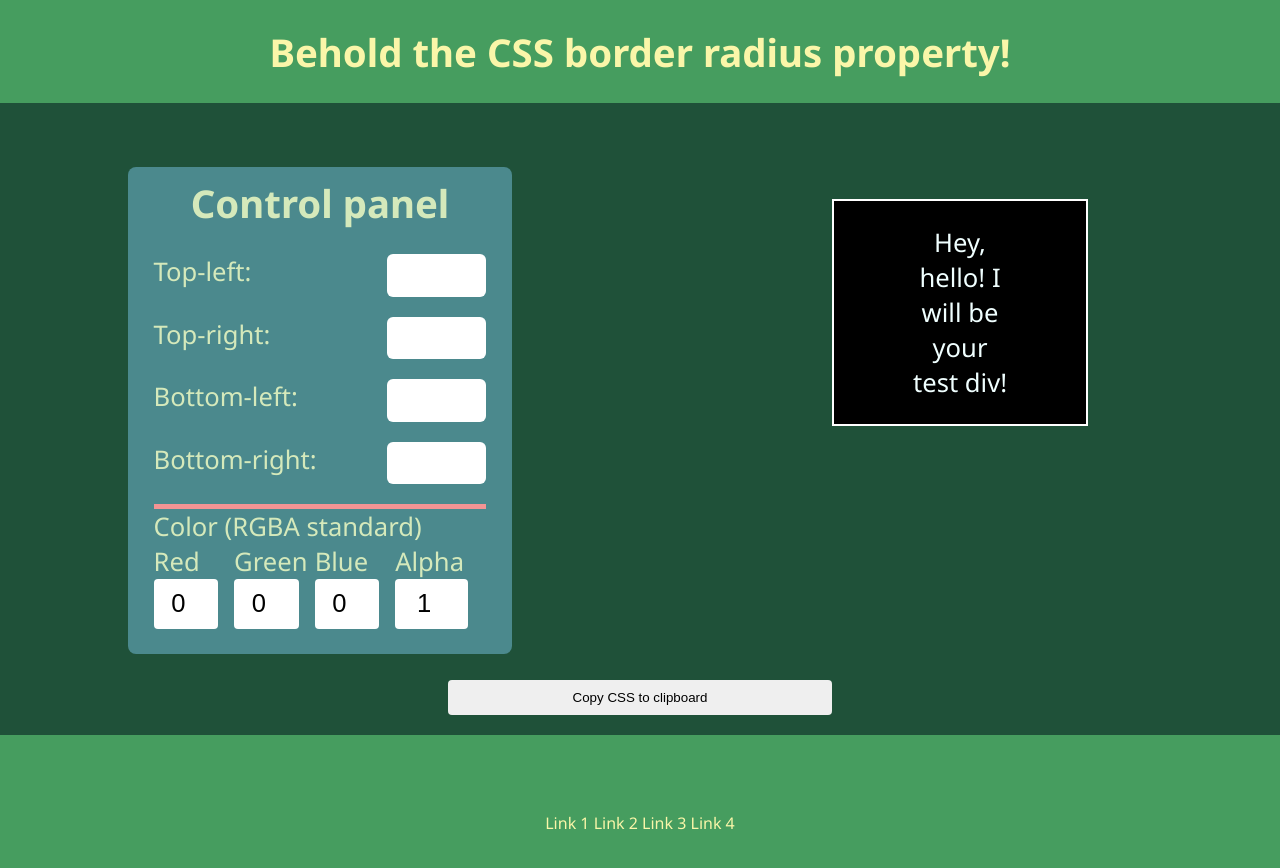
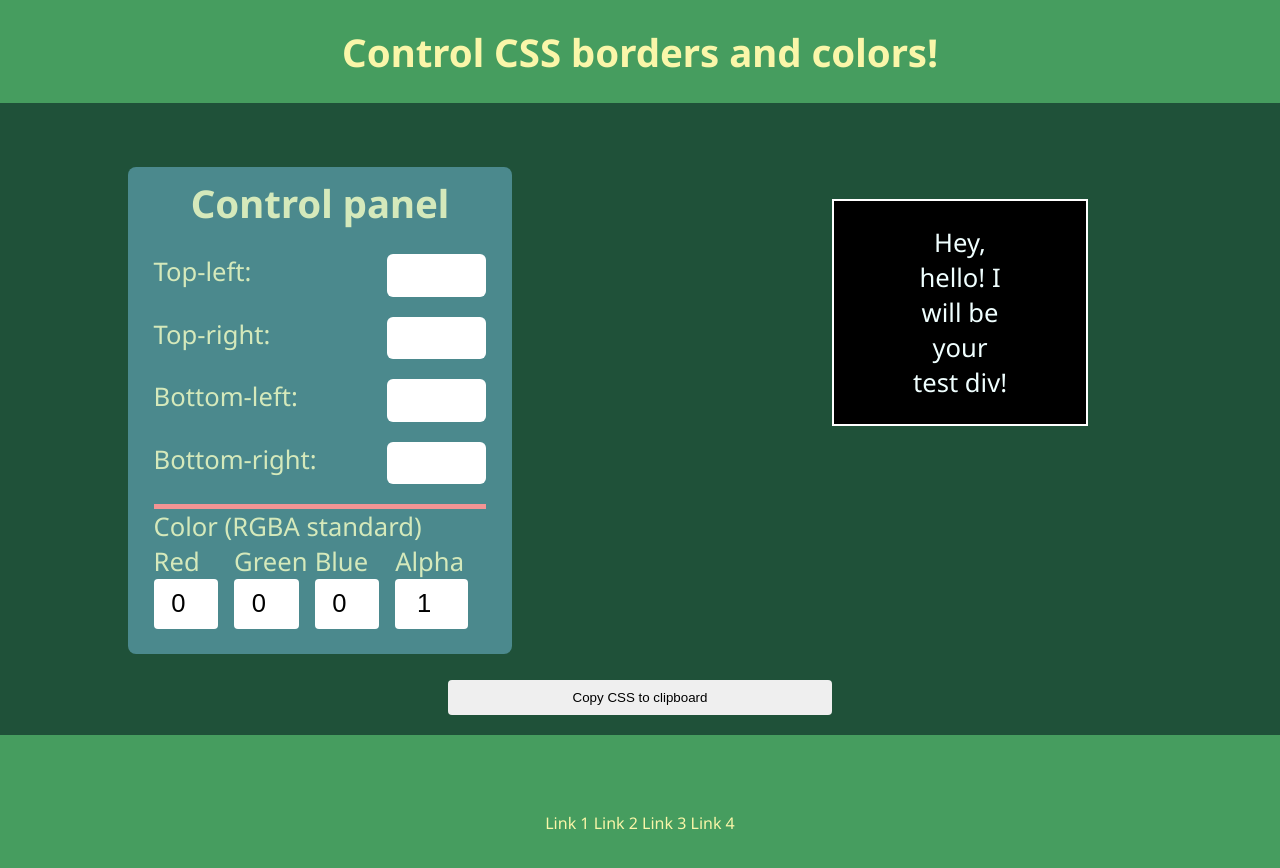
Before and after one commit to phyJa/borderRadiusPreviewer, a plain HTML site: page index.html in a window 1280 px wide. Drawn offline with Linux system fonts and the light colour scheme.

Commit message:
Changing page h1

```diff
--- a/index.html
+++ b/index.html
@@ -10,7 +10,7 @@
 </head>
 <body>
     <header>
-        <h1> Behold the CSS border radius property! </h1>
+        <h1> Control CSS borders and colors! </h1>
     </header>
 
     <main>
```
